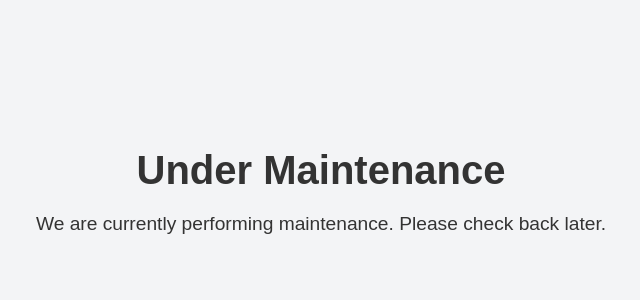
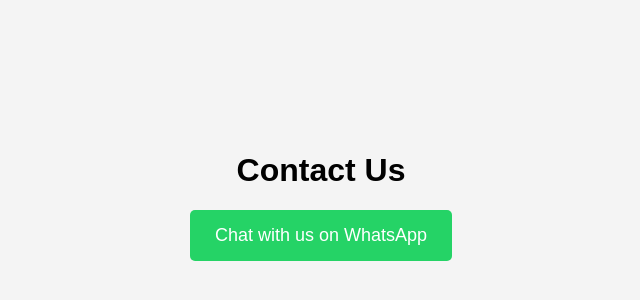
Before and after one commit to aldirezasastrawan/aldirezasastrawan.github.io, a plain HTML site: page index.html in a window 1280 px wide. Shown: the part 212-512 px from the top of the page, without its empty margins (319-959 px from the left). Drawn offline with Linux system fonts and the light colour scheme.

Commit message:
Update index.html
link WhatsApp

```diff
--- a/index.html
+++ b/index.html
@@ -3,34 +3,37 @@
 <head>
     <meta charset="UTF-8">
     <meta name="viewport" content="width=device-width, initial-scale=1.0">
-    <title>Site Under Maintenance</title>
+    <title>Contact Us on WhatsApp</title>
     <style>
         body {
+            font-family: Arial, sans-serif;
             display: flex;
+            flex-direction: column;
+            align-items: center;
             justify-content: center;
-            align-items: center;
             height: 100vh;
-            margin: 0;
-            font-family: Arial, sans-serif;
-            background-color: #f3f4f6;
-            color: #333;
+            background-color: #f4f4f4;
         }
-        .container {
+        .whatsapp-button {
+            padding: 15px 25px;
+            background-color: #25D366;
+            color: white;
+            border: none;
+            border-radius: 5px;
             text-align: center;
-        }
-        h1 {
-            font-size: 2.5rem;
-            margin-bottom: 20px;
-        }
-        p {
-            font-size: 1.2rem;
+            text-decoration: none;
+            font-size: 18px;
         }
     </style>
 </head>
 <body>
-    <div class="container">
-        <h1>Under Maintenance</h1>
-        <p>We are currently performing maintenance. Please check back later.</p>
-    </div>
+
+    <h1>Contact Us</h1>
+    <a href="https://wa.me/<628119201994>" class="whatsapp-button">Chat with us on WhatsApp</a>
+
+    <script>
+        // Optionally, you can add JavaScript for additional functionality
+    </script>
+
 </body>
 </html>
```
